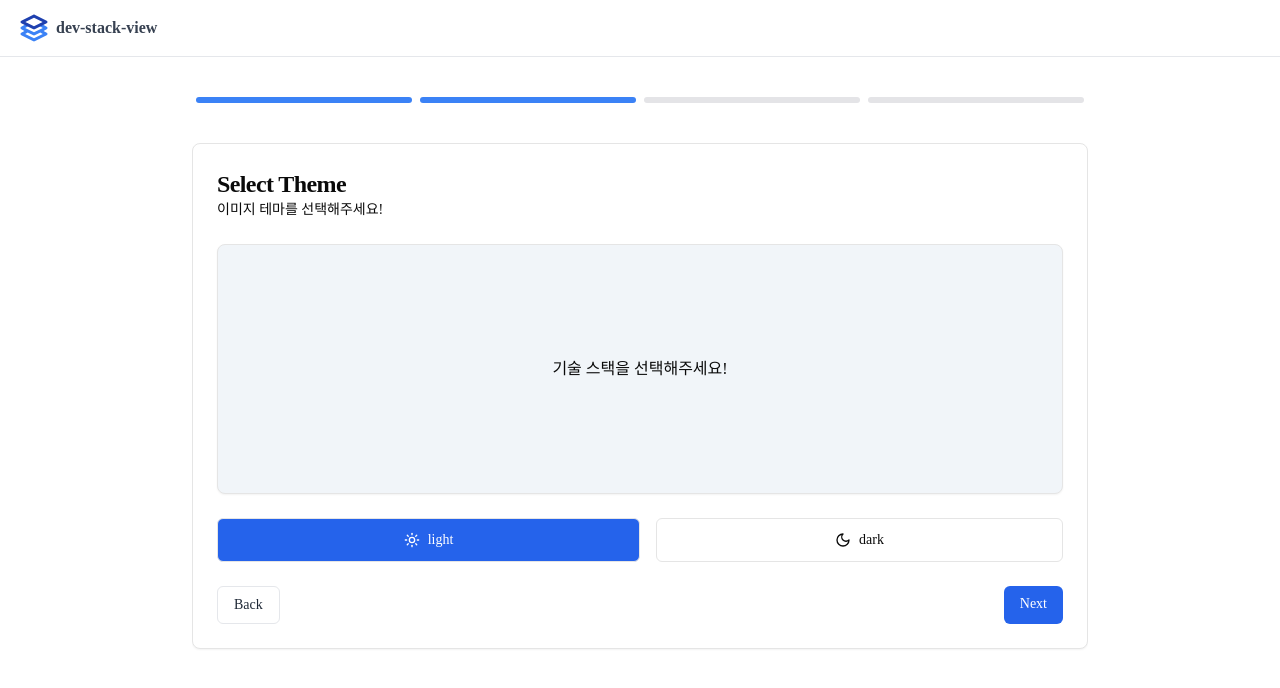
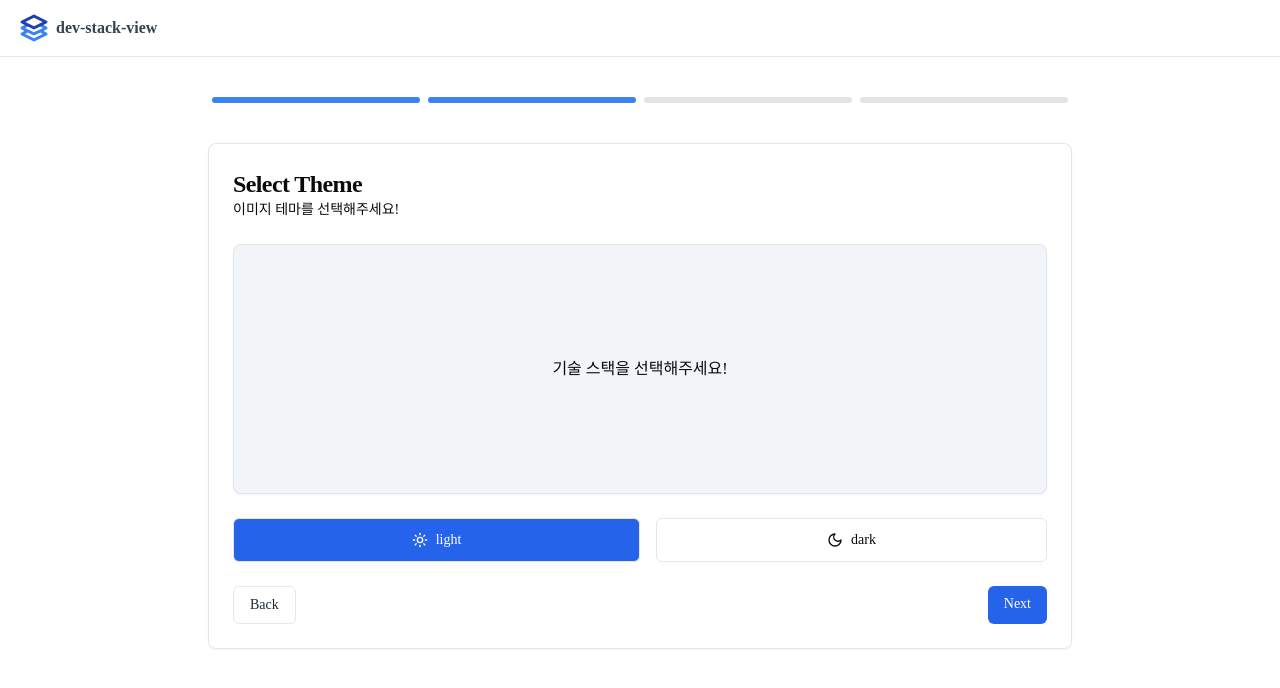
Before and after one commit to aken-you/stack-shot, a Next.js app: page /step/2 in a window 1280 px wide. Shown: the top 688 px of the page. Built offline with nearby package versions, Linux system fonts and the light colour scheme.

Commit message:
refactor: step 라우터 layout에 padding 추가

```diff
--- a/app/step/layout.tsx
+++ b/app/step/layout.tsx
@@ -11,7 +11,7 @@
   const currentStep = Number(pathname.at(-1));
 
   return (
-    <div className="container mx-auto max-w-4xl overflow-x-auto py-10">
+    <div className="container mx-auto max-w-4xl overflow-x-auto px-4 py-10">
       <nav className="mb-10">
         <div className="mb-2 flex justify-between">
           {STEPS.map((step) => (
```
